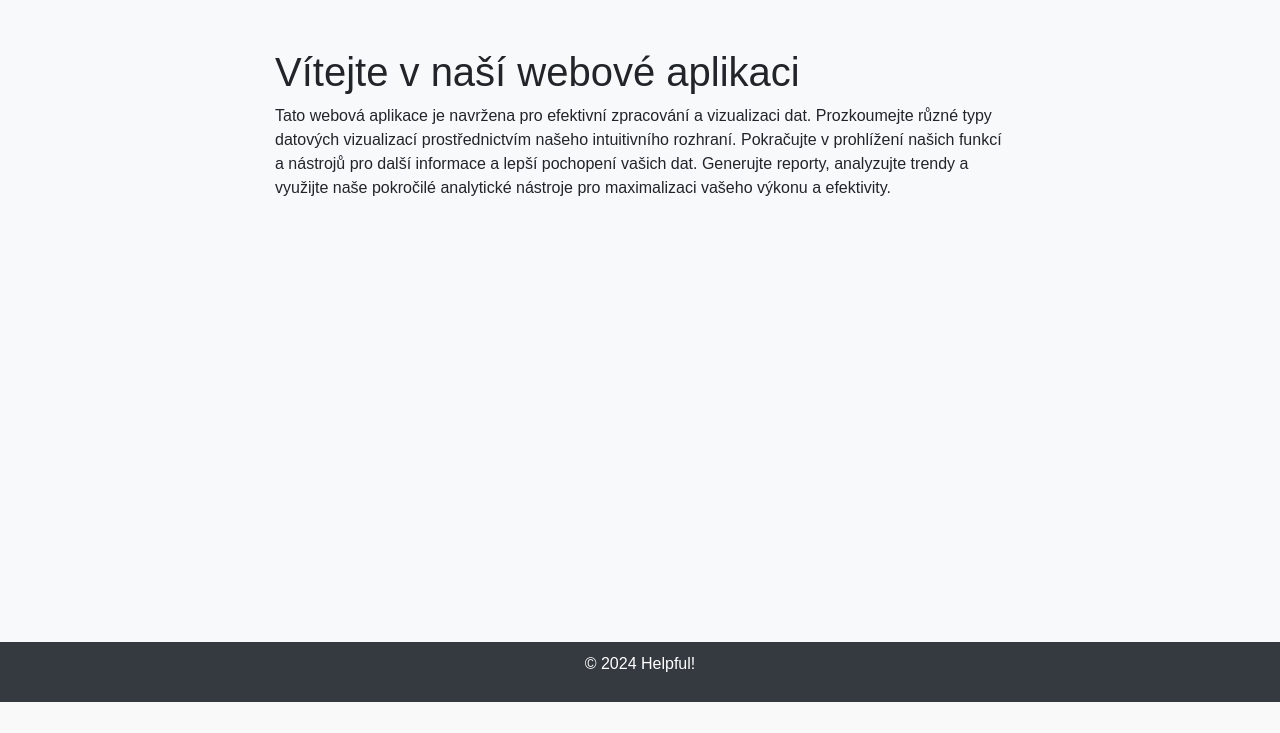
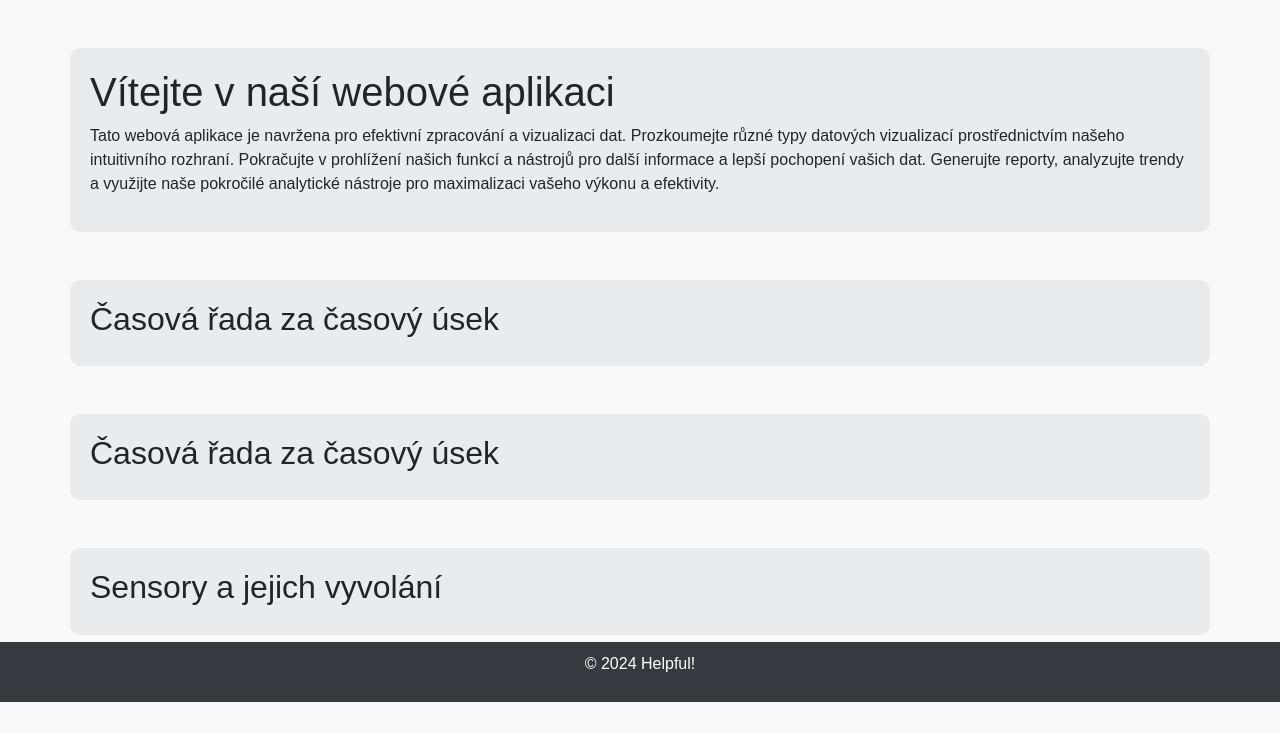
Before and after one commit to Matav5/Hackithon24, a Flask app: template templates/home.html in a window 1280 px wide. Shown: the part 98-831 px from the top of the page. Before the commit the page ends 800 px from the top, so only its background shows below. Run offline with Flask 3, Linux system fonts and the light colour scheme; the template is opened without the code that fills it, so the values that code supplies are empty; some libraries are stand-ins or nearby versions.

Commit message:
home page update

```diff
--- a/main.py
+++ b/main.py
@@ -5,6 +5,10 @@ app = Flask(__name__)
 
 
 # Temp data z db
+sensors = ["sensor1", "sensor2", "sensor3", "sensor4", "sensor5", "sensor6"]
+events_per_sensor = [random.randint(1, 100) for _ in sensors]
+
+# temp data i pro láďu
 timestamps = ["2024-05-24T21:14:30", "2024-05-24T21:14:31", "2024-05-24T21:14:32", "2024-05-24T21:14:33", "2024-05-24T21:14:34", "2024-05-24T21:14:35"]
 messages_per_second = [10, 12, 8, 15, 11, 14]
 data_flow_bps = [8000, 9500, 7000, 12000, 8500, 11000]
@@ -12,7 +16,10 @@ data_flow_bps = [8000, 9500, 7000, 12000, 8500, 11000]
 
 @app.route('/')
 def domov():
-    return render_template('home.html')
+    fig_in_time_s = grafy.time_series_chart(timestamps, messages_per_second,'Časová řada [s]').to_html(full_html=False)
+    fig_in_time_h = grafy.time_series_chart(timestamps, messages_per_second,'Časová řada [h]').to_html(full_html=False)
+    fig_bar_sensor = grafy.bar_chart(sensors, events_per_sensor,'Senzory').to_html(full_html=False)
+    return render_template('home.html', plot_in_time_s=fig_in_time_s, plot_in_time_h=fig_in_time_h, plot_bar_sensor=fig_bar_sensor)
 
 
 @app.route('/grafy')
--- a/templates/home.html
+++ b/templates/home.html
@@ -1,12 +1,32 @@
 {% extends 'index.html' %}
 
 {% block content %}
-    <div class="container mt-5">
+    <div class="container mt-5" style="background-color: #f8f9fa;">
         <div class="row justify-content-center">
-            <div class="col-md-8 block">
+            <div class="col-md-12" style="background-color: #e9ecef; padding: 20px; border-radius: 10px;">
                 <h1>Vítejte v naší webové aplikaci</h1>
                 <p>Tato webová aplikace je navržena pro efektivní zpracování a vizualizaci dat. Prozkoumejte různé typy datových vizualizací prostřednictvím našeho intuitivního rozhraní. Pokračujte v prohlížení našich funkcí a nástrojů pro další informace a lepší pochopení vašich dat. Generujte reporty, analyzujte trendy a využijte naše pokročilé analytické nástroje pro maximalizaci vašeho výkonu a efektivity.</p>
             </div>
         </div>
     </div>
 {% endblock %}
+
+{% block main %}
+<div class="container mt-5" style="background-color: #f8f9fa;">
+    <div class="row justify-content-center">
+        <div class="col-md-12 mb-5" style="background-color: #e9ecef; padding: 20px; border-radius: 10px; margin-bottom: 20px;">
+            <h2>Časová řada za časový úsek</h2>
+            {{ plot_in_time_s|safe }}
+        </div>
+        <div class="col-md-12 mb-5" style="background-color: #e9ecef; padding: 20px; border-radius: 10px; margin-bottom: 20px;">
+            <h2>Časová řada za časový úsek</h2>
+            {{ plot_in_time_h|safe }}
+        </div>
+        <div class="col-md-12 mb-5" style="background-color: #e9ecef; padding: 20px; border-radius: 10px;">
+            <h2>Sensory a jejich vyvolání</h2>
+            {{ plot_bar_sensor|safe }}
+        </div>
+    </div>
+</div>
+
+{% endblock %}
--- a/templates/index.html
+++ b/templates/index.html
@@ -65,7 +65,7 @@
     <!--Tady dáme block na text-->
     {% endblock %}
 
-    <main>
+    <main style="padding-bottom: 50px;">
     {% block main %}
     <!--Tady bude block pro output?-->
     {% endblock %}
```
